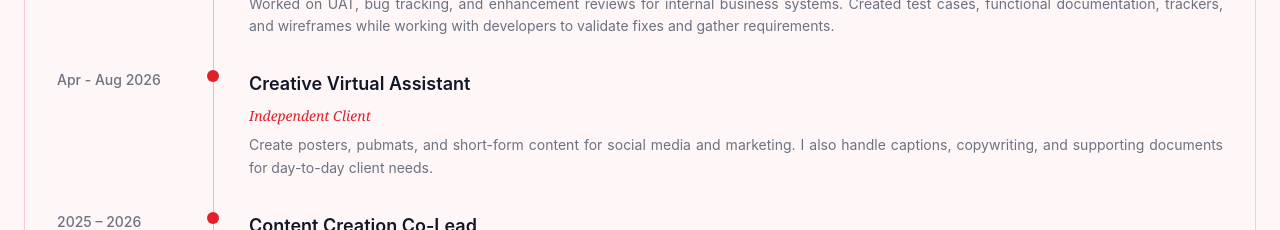
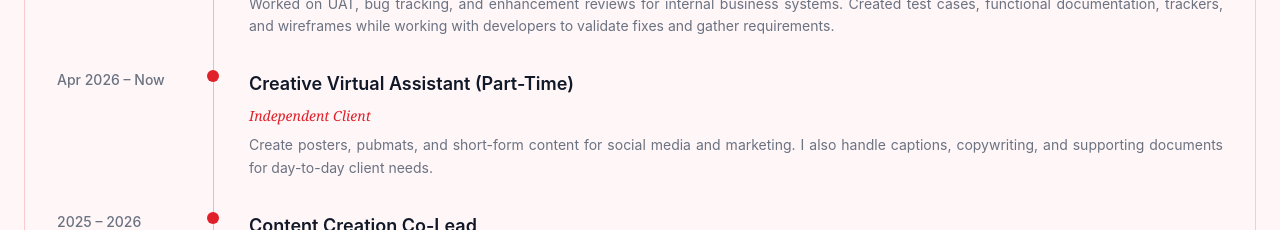
Before and after one commit to jameymey/Jamaica-Pingol, a React (Vite) app: page /about in a window 1280 px wide. Shown: the part 2362-2592 px from the top of the page. Built offline with nearby package versions, Linux system fonts and the light colour scheme.

Commit message:
Edited Experience details

```diff
--- a/src/pages/About/CareerJourney.jsx
+++ b/src/pages/About/CareerJourney.jsx
@@ -25,8 +25,8 @@ export const CareerJourney = () => {
         "Worked on UAT, bug tracking, and enhancement reviews for internal business systems. Created test cases, functional documentation, trackers, and wireframes while working with developers to validate fixes and gather requirements.",
     },
     {
-      date: "Apr - Aug 2026 ",
-      title: "Creative Virtual Assistant",
+      date: "Apr 2026 – Now",
+      title: "Creative Virtual Assistant (Part-Time)",
       organization: "Independent Client",
       description:
         "Create posters, pubmats, and short-form content for social media and marketing. I also handle captions, copywriting, and supporting documents for day-to-day client needs.",
```
